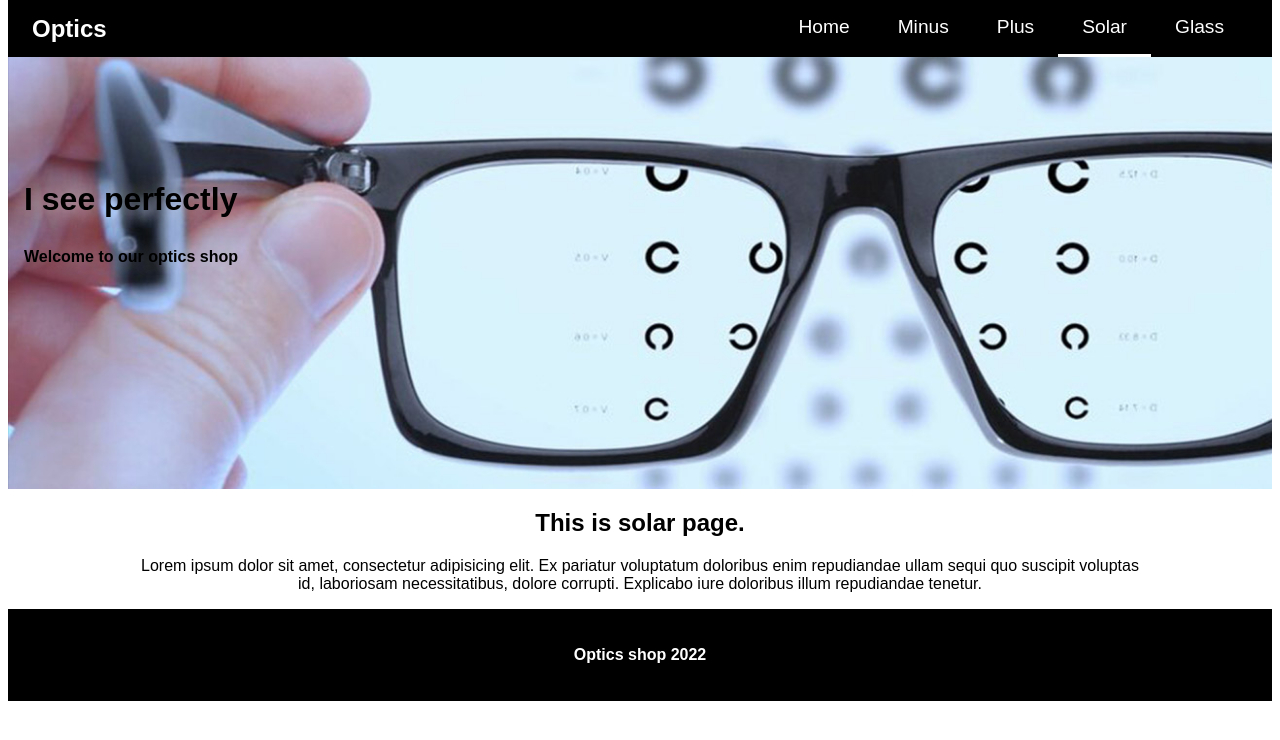
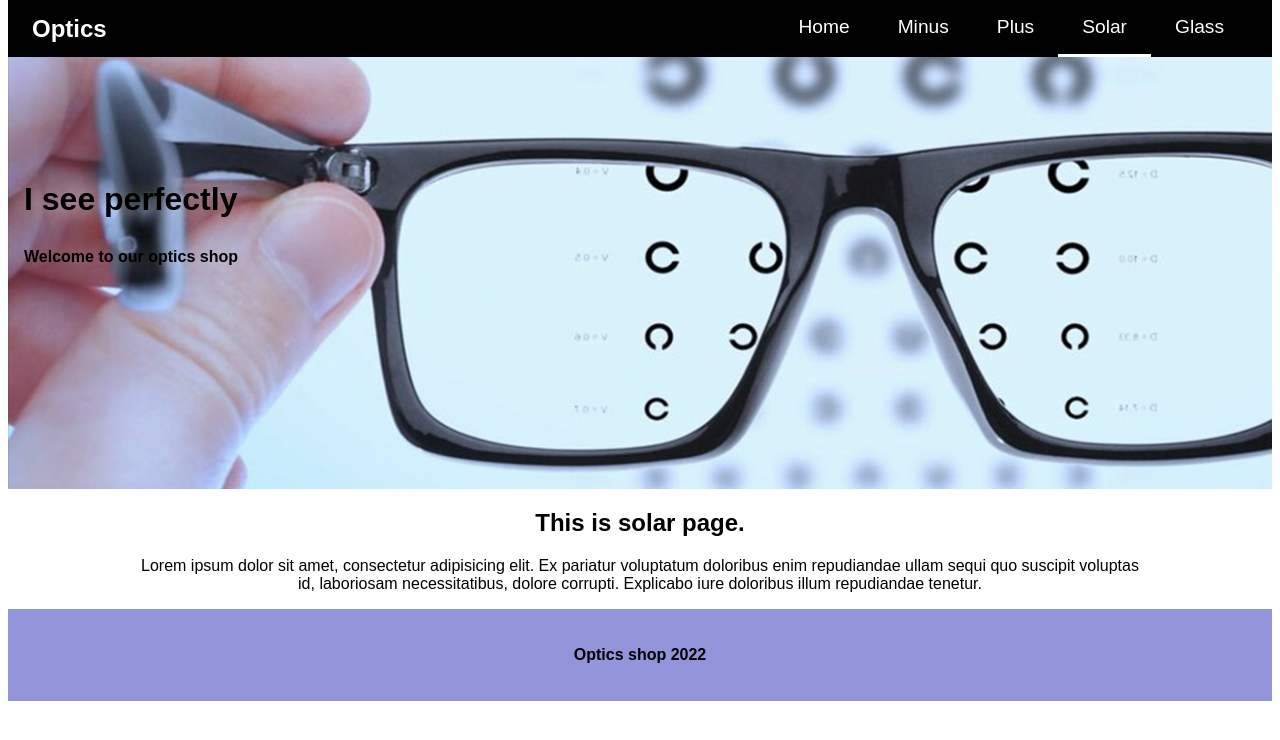
Before and after one commit to yryskulKuttubaeva/diploma, a React (Create React App) app: page /solar in a window 1280 px wide. Shown: the top 740 px of the page. Built offline with nearby package versions, Linux system fonts and the light colour scheme; a web font is replaced by a local one.

Commit message:
.footer change color bgc

```diff
--- a/src/components/Footer/Footer.css
+++ b/src/components/Footer/Footer.css
@@ -1,6 +1,6 @@
 .Footer {
-  background-color: black;
+  background-color: rgb(148, 148, 219);
   padding: 1rem;
     text-align: center;
-    color: white;
+    color: black;
   }
```
